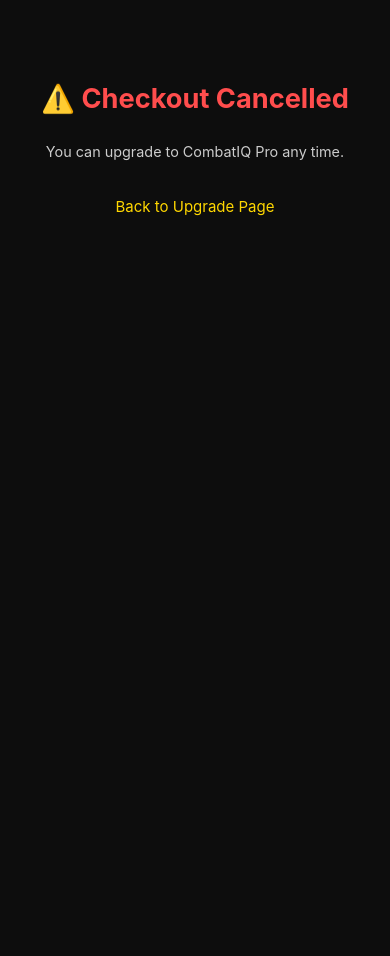
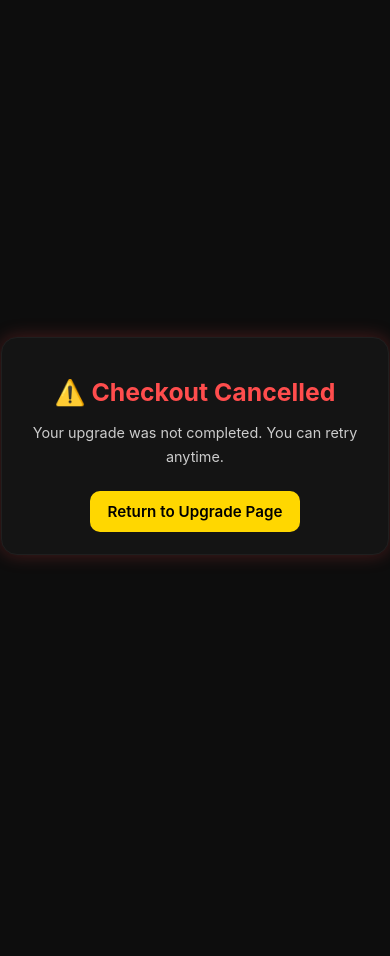
Before and after one commit to jtorres-1/combatIQ, a Flask app: page /cancel in a window 390 px wide. After the commit the page ends 562 px from the top, so only its background shows below. Run offline with Flask 3, Linux system fonts and the light colour scheme.

Commit message:
Update cancel.html

```diff
--- a/templates/cancel.html
+++ b/templates/cancel.html
@@ -12,42 +12,60 @@
       display: flex;
       flex-direction: column;
       align-items: center;
-      justify-content: flex-start;
+      justify-content: center;
       min-height: 100vh;
       margin: 0;
-      padding: 3rem 1rem;
+      padding: 1.5rem;
       text-align: center;
+    }
+
+    .card {
+      background: #141414;
+      padding: 32px;
+      border-radius: 18px;
+      box-shadow: 0 0 18px rgba(255, 77, 77, 0.25);
+      width: 100%;
+      max-width: 360px;
+      border: 1px solid #1f1f1f;
     }
 
     h1 {
       color: #ff4d4d;
       font-size: 2rem;
-      margin-bottom: 10px;
+      font-weight: 700;
+      margin-bottom: 14px;
     }
 
     p {
+      color: #ccc;
       font-size: 1rem;
-      color: #ccc;
-      max-width: 300px;
-      line-height: 1.6;
+      line-height: 1.5rem;
+      margin-bottom: 22px;
     }
 
     a {
-      color: #ffd700;
+      color: black;
+      background: #ffd700;
+      padding: 12px 20px;
+      border-radius: 10px;
       text-decoration: none;
-      margin-top: 20px;
-      font-size: 16px;
+      font-size: 1rem;
+      font-weight: 600;
+      transition: 0.2s;
       display: inline-block;
     }
 
     a:hover {
-      color: #fff;
+      background: #ffe056;
     }
 
-    /* Mobile Tweaks */
+    /* ========================= */
+    /* MOBILE OPTIMIZATION       */
+    /* ========================= */
     @media (max-width: 640px) {
-      body {
-        padding-top: 4rem;
+      .card {
+        padding: 26px;
+        border-radius: 16px;
       }
       h1 {
         font-size: 1.7rem;
@@ -56,11 +74,18 @@
         font-size: 0.95rem;
       }
       a {
-        font-size: 15px;
+        font-size: 0.95rem;
+        padding: 11px 18px;
       }
     }
 
     @media (max-width: 420px) {
+      .card {
+        padding: 22px;
+      }
+      h1 {
+        font-size: 1.55rem;
+      }
       p {
         font-size: 0.9rem;
       }
@@ -69,8 +94,10 @@
 </head>
 
 <body>
-  <h1>⚠️ Checkout Cancelled</h1>
-  <p>You can upgrade to CombatIQ Pro any time.</p>
-  <a href="/upgrade">Back to Upgrade Page</a>
+  <div class="card">
+    <h1>⚠️ Checkout Cancelled</h1>
+    <p>Your upgrade was not completed. You can retry anytime.</p>
+    <a href="/upgrade">Return to Upgrade Page</a>
+  </div>
 </body>
 </html>
```
